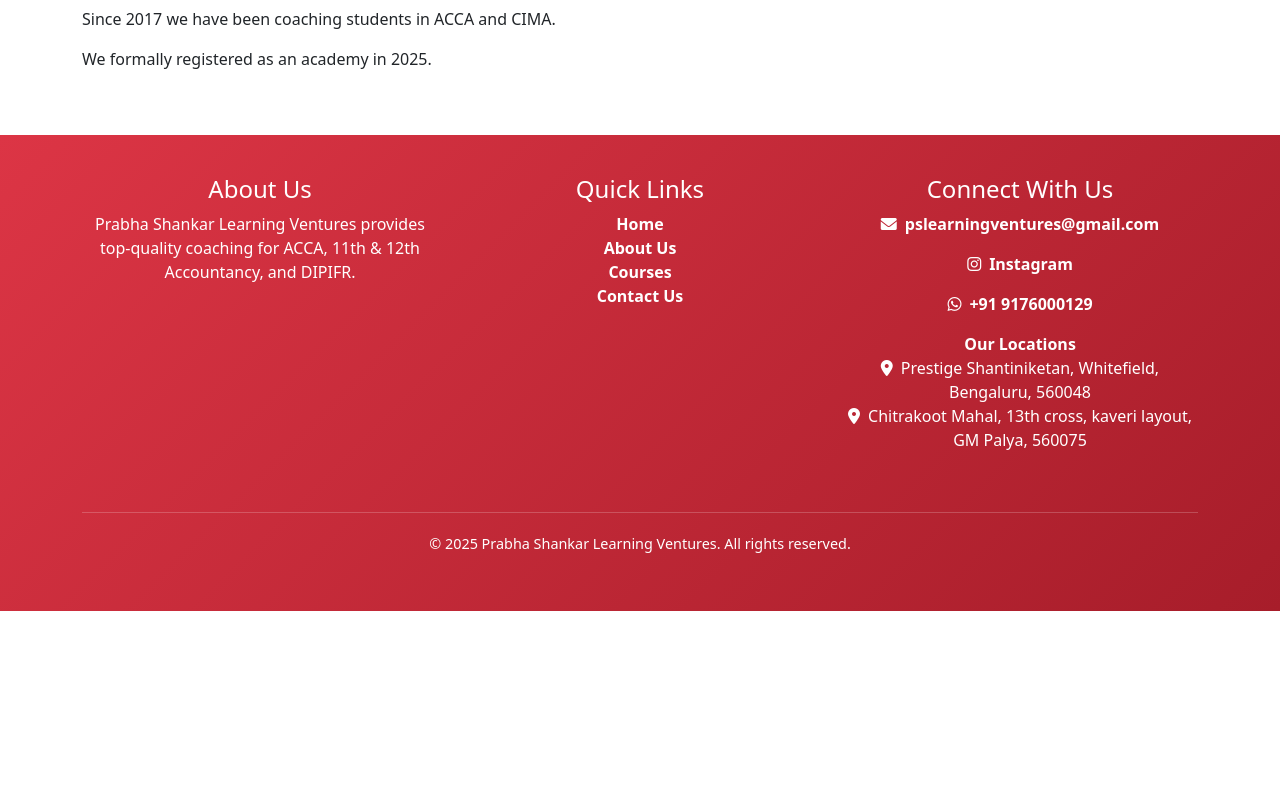
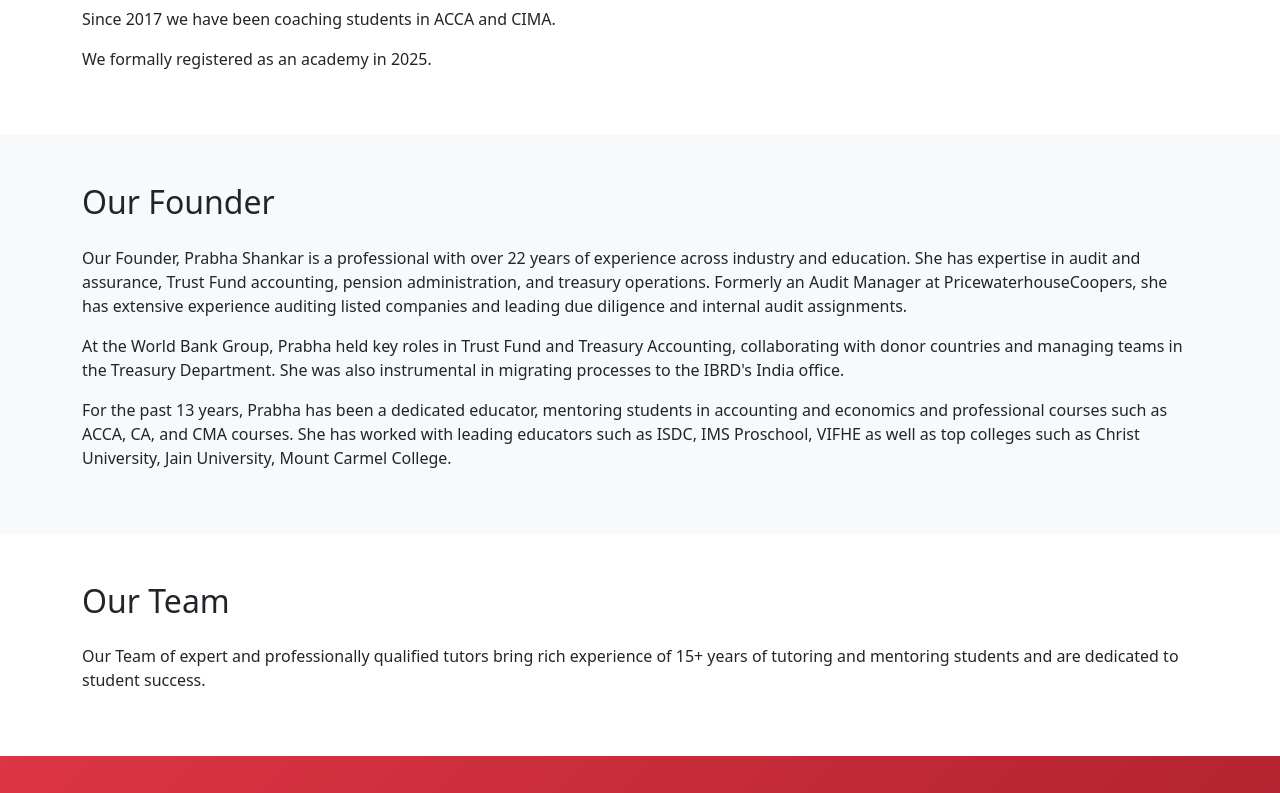
Before and after one commit to VirajShankar/PSLV-website, a website: page about.html in a window 1280 px wide. Shown: the part 460-1253 px from the top of the page. Before the commit the page ends 1071 px from the top, so only its background shows below. Drawn offline with nearby package versions, Linux system fonts and the light colour scheme; no server answers.

Commit message:
Initial website commit

```diff
--- a/about.html
+++ b/about.html
@@ -95,6 +95,30 @@
         </div>
     </section>
 
+    <section class="py-5 bg-light">
+        <div class="container">
+            <div class="row align-items-center">
+                <div class="col-lg-12">
+                    <h2 class="mb-4">Our Founder</h2>
+                    <p>Our Founder, Prabha Shankar is a professional with over 22 years of experience across industry and education. She has expertise in audit and assurance, Trust Fund accounting, pension administration, and treasury operations. Formerly an Audit Manager at PricewaterhouseCoopers, she has extensive experience auditing listed companies and leading due diligence and internal audit assignments.</p>
+                    <p>At the World Bank Group, Prabha held key roles in Trust Fund and Treasury Accounting, collaborating with donor countries and managing teams in the Treasury Department. She was also instrumental in migrating processes to the IBRD's India office.</p>
+                    <p>For the past 13 years, Prabha has been a dedicated educator, mentoring students in accounting and economics and professional courses such as ACCA, CA, and CMA courses. She has worked with leading educators such as ISDC, IMS Proschool, VIFHE as well as top colleges such as Christ University, Jain University, Mount Carmel College.</p>
+                </div>
+            </div>
+        </div>
+    </section>
+
+    <section class="py-5 bg-white">
+        <div class="container">
+            <div class="row">
+                <div class="col-lg-12">
+                    <h2 class="mb-4">Our Team</h2>
+                    <p>Our Team of expert and professionally qualified tutors bring rich experience of 15+ years of tutoring and mentoring students and are dedicated to student success.</p>
+                </div>
+            </div>
+        </div>
+    </section>
+
     <!-- Footer -->
     <footer>
         <div class="container">
```
